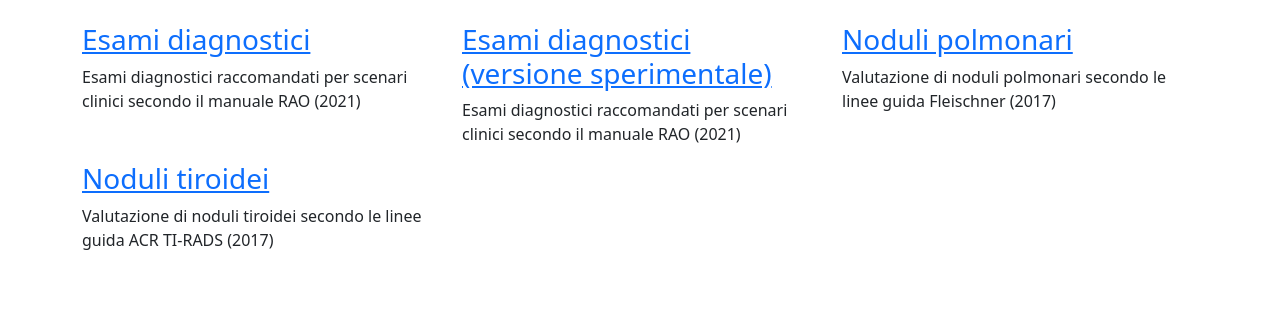
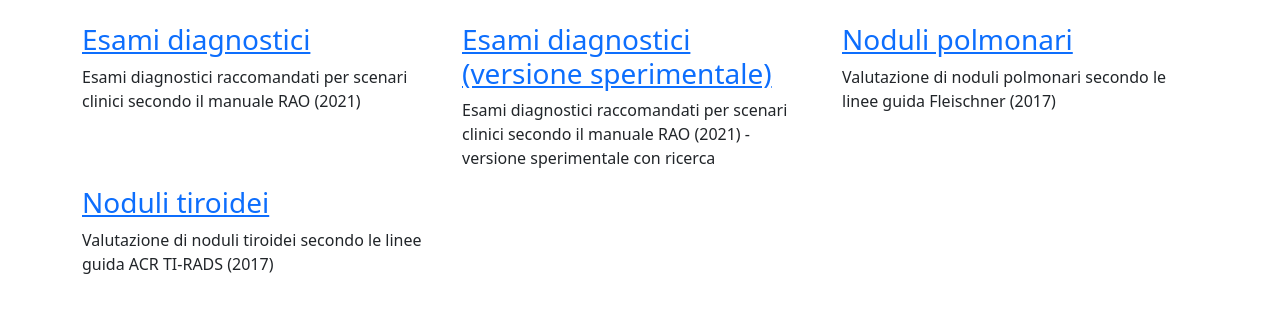
Before and after one commit to radiodiagnostica/radiodiagnostica.github.io, a plain HTML site: page index.html in a window 1280 px wide. Shown: the part 177-490 px from the top of the page. Drawn offline with nearby package versions, Linux system fonts and the light colour scheme.

Commit message:
Edited description for index page

```diff
--- a/index.html
+++ b/index.html
@@ -47,7 +47,7 @@
             </div>
             <div class="col-md-4">
                 <h3><a href="esami-dev.html">Esami diagnostici (versione sperimentale)</a></h3>
-                <p>Esami diagnostici raccomandati per scenari clinici secondo il manuale RAO (2021)</p>
+                <p>Esami diagnostici raccomandati per scenari clinici secondo il manuale RAO (2021) - versione sperimentale con ricerca</p>
             </div>
             <div class="col-md-4">
                 <h3><a href="noduli-polmonari.html">Noduli polmonari</a></h3>
```
